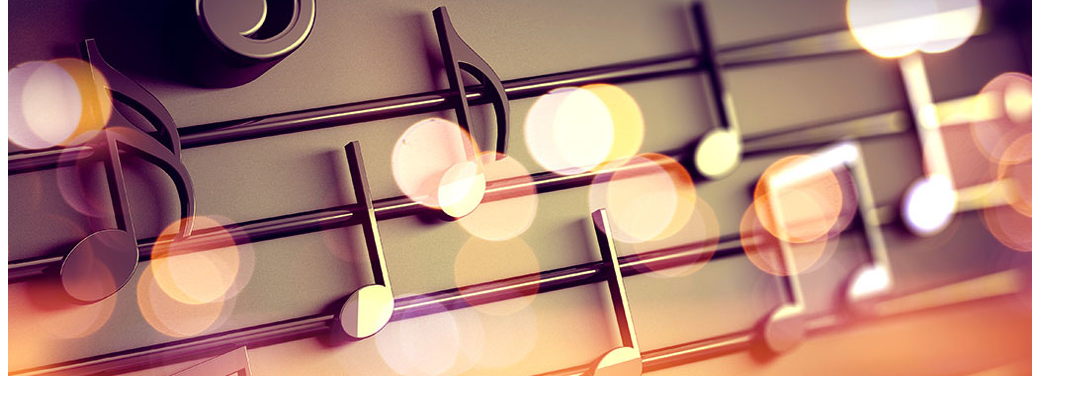
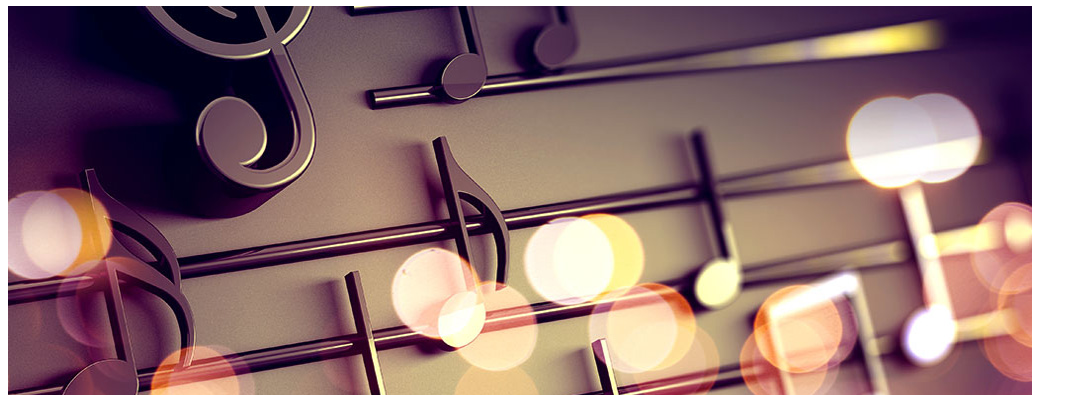
Before and after one commit to EsberAppz/esberappz.github.io, a plain HTML site: page index.html in a window 1280 px wide. Shown: the part 132-527 px from the top of the page, without its empty margins (0-1087 px from the left). Drawn offline with Linux system fonts and the light colour scheme.

Commit message:
Update index.html

```diff
--- a/index.html
+++ b/index.html
@@ -2,10 +2,9 @@
 <html>
   <head>
     <meta charset="utf-8">
-    <img src="1024x500.jpg"/>
     <h1>Welcome to my webpage</h1>
     <h1>esberappz@gmail.com</h1>
-    <script data-ad-client="ca-pub-1769031736129767" async src="https://pagead2.googlesyndication.com/pagead/js/adsbygoogle.js"></script>
+    <img src="1024x500.jpg"/>
     <title>Homepage</title>
   </head>
   <body>
```
